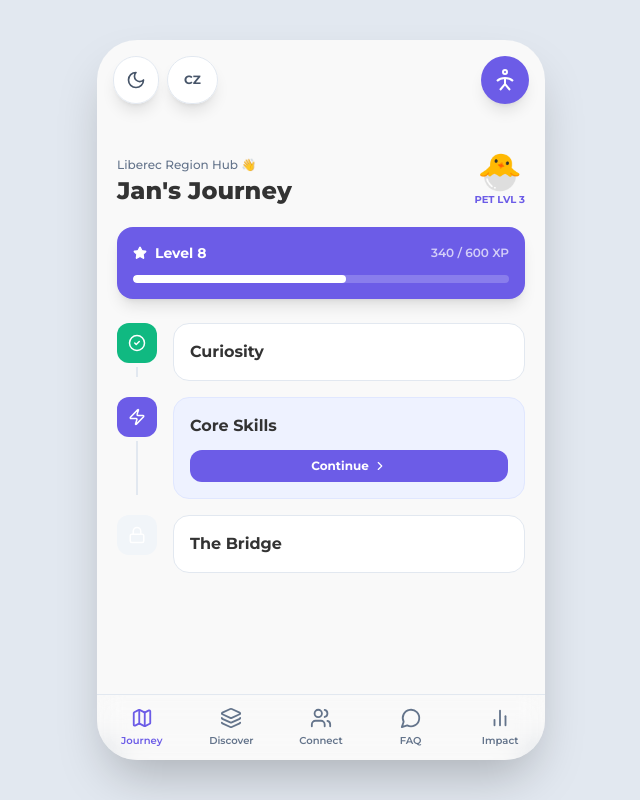
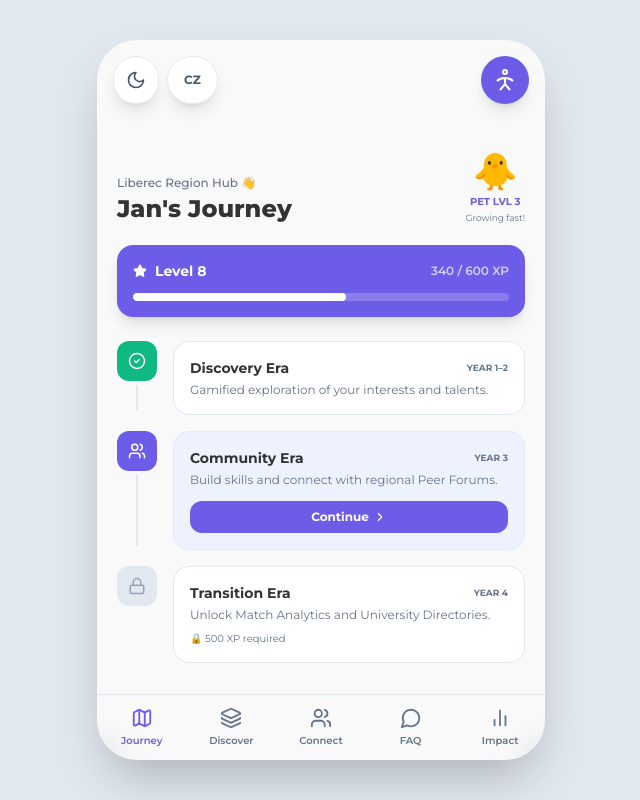
Before and after one commit to Stpoul/IDEATHLON-2026-PROJECT-copy, a React (Vite) app: page / in a window 1280 px wide. Shown: the whole page, without its empty margins (319-959 px from the left). Built offline with nearby package versions, Linux system fonts and the light colour scheme.

Commit message:
feat: RoadmapScreen — 3-stage timeline, evolving digital companion pet, i18n

```diff
--- a/src/screens/RoadmapScreen.jsx
+++ b/src/screens/RoadmapScreen.jsx
@@ -1,54 +1,119 @@
-import { Sparkles, Zap, Lock, CheckCircle2, Star, ChevronRight } from 'lucide-react';
+import { Sparkles, Users, TrendingUp, CheckCircle2, Lock, ChevronRight, Star } from 'lucide-react';
+import { t } from '../i18n';
 
-const NODES = [
-  { key: 'discovery', label: 'Curiosity', sub: 'Completed', status: 'completed', Icon: Sparkles },
-  { key: 'skills',    label: 'Core Skills', sub: 'Active',    status: 'active',    Icon: Zap      },
-  { key: 'bridge',    label: 'The Bridge',  sub: 'Locked',    status: 'locked',    Icon: Lock     },
+const STAGES = [
+  {
+    key: 'discovery',
+    nameKey: 'stage_discovery_name',
+    yearsKey: 'stage_discovery_years',
+    descKey: 'stage_discovery_desc',
+    Icon: Sparkles,
+    status: 'completed',
+  },
+  {
+    key: 'community',
+    nameKey: 'stage_community_name',
+    yearsKey: 'stage_community_years',
+    descKey: 'stage_community_desc',
+    Icon: Users,
+    status: 'active',
+  },
+  {
+    key: 'transition',
+    nameKey: 'stage_transition_name',
+    yearsKey: 'stage_transition_years',
+    descKey: 'stage_transition_desc',
+    Icon: TrendingUp,
+    status: 'locked',
+    xpRequired: 500,
+  },
 ];
 
-export default function RoadmapScreen({ onNavigate, globalXp }) {
-  // Mentor Feedback: Pet Function
-  const petStage = globalXp < 200 ? '🥚' : globalXp < 400 ? '🐣' : '🐥';
+function getPet(xp) {
+  if (xp < 100) return { emoji: '🥚', msgKey: 'pet_egg' };
+  if (xp < 200) return { emoji: '🐣', msgKey: 'pet_hatching' };
+  if (xp < 400) return { emoji: '🐥', msgKey: 'pet_chick' };
+  if (xp < 600) return { emoji: '🐦', msgKey: 'pet_fledgling' };
+  return { emoji: '⭐', msgKey: 'pet_champion' };
+}
+
+export default function RoadmapScreen({ onNavigate, globalXp, language }) {
+  const pet = getPet(globalXp);
   const petLevel = Math.floor(globalXp / 100);
+  const XP_MAX = 600;
 
   return (
     <div className="flex-1 flex flex-col bg-[var(--background)] screen-enter px-5 pb-8">
       <div className="pt-12 pb-5 flex justify-between items-end">
         <div>
-          <p className="text-[var(--muted-foreground)] text-xs font-medium">Liberec Region Hub 👋</p>
-          <h1 className="text-[var(--foreground)] text-2xl font-extrabold mt-0.5">Jan's Journey</h1>
+          <p className="text-[var(--muted-foreground)] text-xs font-medium">{t(language, 'roadmap_greeting')}</p>
+          <h1 className="text-[var(--foreground)] text-2xl font-extrabold mt-0.5">{t(language, 'roadmap_title')}</h1>
         </div>
-        <div className="flex flex-col items-center">
-          <div className="text-4xl animate-bounce">{petStage}</div>
-          <span className="text-[10px] font-bold text-[var(--primary)] uppercase">Pet Lvl {petLevel}</span>
+        <div className="flex flex-col items-center gap-0.5">
+          <div className="text-4xl animate-bounce">{pet.emoji}</div>
+          <span className="text-[10px] font-bold text-[var(--primary)] uppercase">{t(language, 'roadmap_pet_level')} {petLevel}</span>
+          <span className="text-[9px] text-[var(--muted-foreground)]">{t(language, pet.msgKey)}</span>
         </div>
       </div>
 
       <div className="mb-6 bg-[var(--primary)] rounded-2xl p-4 shadow-lg text-white">
         <div className="flex items-center justify-between mb-3">
-          <div className="flex items-center gap-2"><Star size={14} fill="white"/><span className="font-bold text-sm">Level 8</span></div>
-          <span className="text-white/70 text-xs font-semibold">{globalXp} / 600 XP</span>
+          <div className="flex items-center gap-2">
+            <Star size={14} fill="white" />
+            <span className="font-bold text-sm">{t(language, 'roadmap_level')} 8</span>
+          </div>
+          <span className="text-white/70 text-xs font-semibold">
+            {globalXp} / {XP_MAX} {t(language, 'roadmap_xp_label')}
+          </span>
         </div>
         <div className="h-2 bg-white/20 rounded-full overflow-hidden">
-          <div className="h-full bg-white rounded-full transition-all" style={{ width: `${(globalXp/600)*100}%` }} />
+          <div
+            className="h-full bg-white rounded-full transition-all"
+            style={{ width: `${Math.min((globalXp / XP_MAX) * 100, 100)}%` }}
+          />
         </div>
       </div>
 
       <div className="flex-1">
-        {NODES.map((n, i) => (
-          <div key={n.key} className="flex items-stretch gap-4 mb-4">
-            <div className="flex flex-col items-center w-10 shrink-0">
-              <div className={`w-10 h-10 rounded-xl flex items-center justify-center text-white ${n.status === 'completed' ? 'bg-emerald-500' : n.status === 'active' ? 'bg-[var(--primary)]' : 'bg-slate-100'}`}>
-                {n.status === 'completed' ? <CheckCircle2 size={18} /> : <n.Icon size={18} />}
+        {STAGES.map((stage, i) => {
+          const isLocked = stage.status === 'locked' && globalXp < (stage.xpRequired ?? 0);
+          return (
+            <div key={stage.key} className="flex items-stretch gap-4 mb-4">
+              <div className="flex flex-col items-center w-10 shrink-0">
+                <div className={`w-10 h-10 rounded-xl flex items-center justify-center text-white ${stage.status === 'completed' ? 'bg-emerald-500' : stage.status === 'active' ? 'bg-[var(--primary)]' : 'bg-slate-200 dark:bg-slate-700'}`}>
+                  {stage.status === 'completed'
+                    ? <CheckCircle2 size={18} />
+                    : isLocked
+                    ? <Lock size={18} className="text-slate-400" />
+                    : <stage.Icon size={18} />}
+                </div>
+                {i < STAGES.length - 1 && (
+                  <div className="w-0.5 flex-1 my-1 bg-slate-200 dark:bg-slate-700" />
+                )}
               </div>
-              {i < NODES.length - 1 && <div className="w-0.5 flex-1 my-1 bg-slate-200" />}
+              <div className={`flex-1 p-4 rounded-2xl border ${stage.status === 'active' ? 'bg-indigo-50 border-indigo-100 dark:bg-slate-800 dark:border-indigo-900' : 'bg-[var(--card)] border-[var(--border)]'}`}>
+                <div className="flex items-center justify-between mb-1">
+                  <p className="font-bold text-[var(--foreground)] text-sm">{t(language, stage.nameKey)}</p>
+                  <span className="text-[9px] font-bold text-[var(--muted-foreground)] uppercase">{t(language, stage.yearsKey)}</span>
+                </div>
+                <p className="text-xs text-[var(--muted-foreground)] leading-snug">{t(language, stage.descKey)}</p>
+                {stage.status === 'active' && (
+                  <button
+                    onClick={() => onNavigate('swipe')}
+                    className="mt-3 w-full bg-[var(--primary)] text-white text-xs font-bold py-2 rounded-xl flex items-center justify-center gap-1 active:scale-95 transition-all"
+                  >
+                    {t(language, 'stage_continue')} <ChevronRight size={14} />
+                  </button>
+                )}
+                {isLocked && (
+                  <p className="mt-2 text-[10px] text-[var(--muted-foreground)]">
+                    🔒 {stage.xpRequired} {t(language, 'roadmap_xp_label')} required
+                  </p>
+                )}
+              </div>
             </div>
-            <div className={`flex-1 p-4 rounded-2xl border ${n.status === 'active' ? 'bg-indigo-50 border-indigo-100 dark:bg-slate-800' : 'bg-[var(--card)] border-[var(--border)]'}`}>
-              <p className="font-bold text-[var(--foreground)]">{n.label}</p>
-              {n.status === 'active' && <button onClick={() => onNavigate('swipe')} className="mt-3 w-full bg-[var(--primary)] text-white text-xs font-bold py-2 rounded-xl flex items-center justify-center gap-1 active:scale-95 transition-all">Continue <ChevronRight size={14}/></button>}
-            </div>
-          </div>
-        ))}
+          );
+        })}
       </div>
     </div>
   );
```
